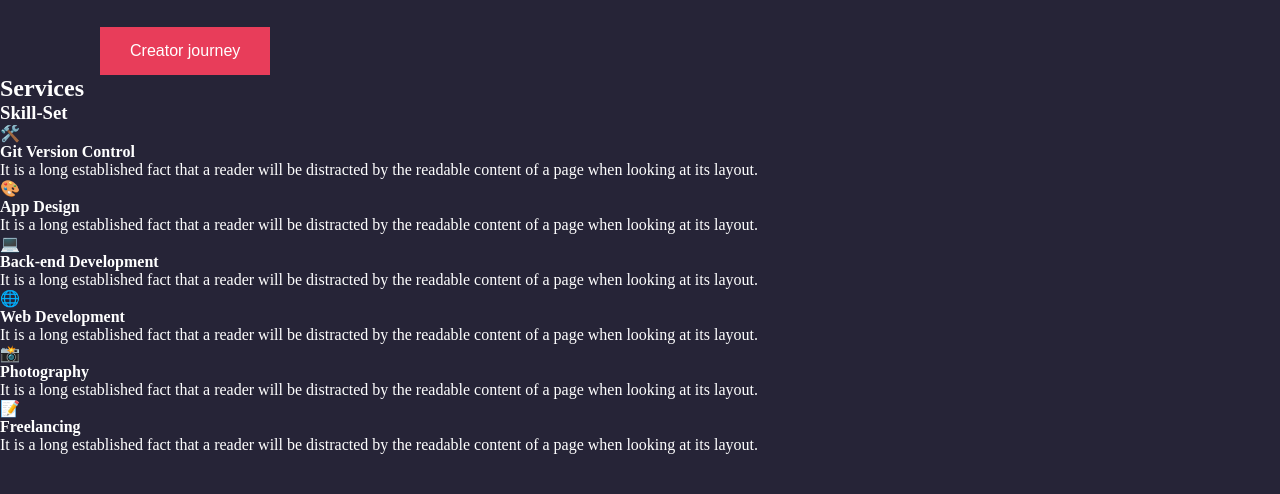
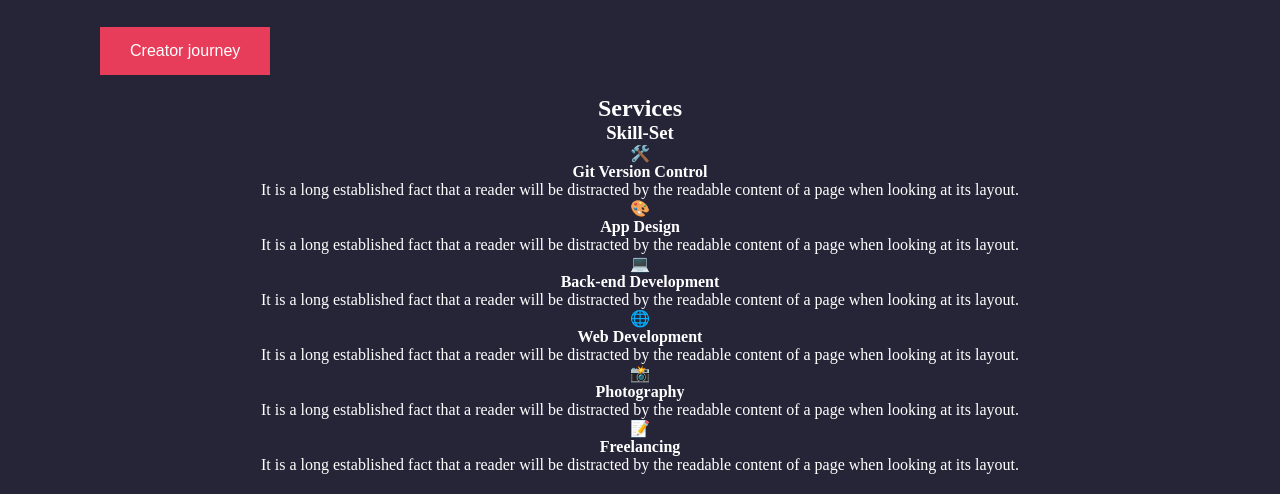
Before and after one commit to Yves-gad/website-amigo, a plain HTML site: page index.html in a window 1280 px wide. Shown: the part 319-813 px from the top of the page. Drawn offline with Linux system fonts and the light colour scheme.

Commit message:
updade skills sectin

```diff
--- a/styles.css
+++ b/styles.css
@@ -67,3 +67,8 @@ main{
     background-color:  rgb(232, 61, 90);
     color: white;
 }
+
+.skills-section {
+    text-align: center;
+    padding: 20px;
+}
```
